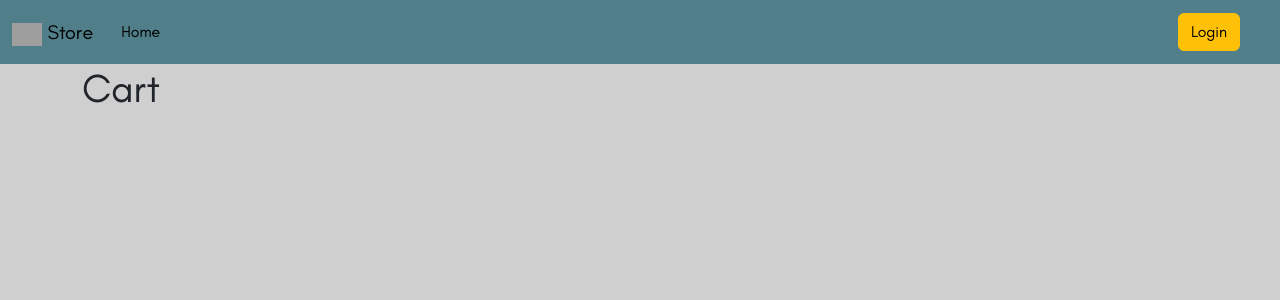
After one commit to aessakou/Ecom, a Django app: page /cart/ in a window 1280 px wide. The commit adds this page. Shown: the top 300 px of the page. Run offline with Django 4.2, Linux system fonts and the light colour scheme; some libraries are stand-ins or nearby versions; grey boxes are pictures that could not be loaded.

Commit message:
Setup cart and checkout templates, and fixing navbar (cart icon...)

```diff
--- a/src/static/store/css/store.css
+++ b/src/static/store/css/store.css
@@ -38,8 +38,9 @@
 
 a {
 	text-decoration: none;
-	color: var(--linkc);
-	font-weight: 600;
+	/* color: var(--linkc); */
+	font-weight: inherit !important;
+	color: inherit;
 }
 
 li {
@@ -65,6 +66,20 @@ body.darkmode {
 	--light: #232433;
 	--light-grey: #11102a;
 	--dark: #ddd;
+}
+
+.bg-body-tertiary {
+	background: #055160a0 !important;
+}
+
+.cart-icon {
+	padding: 0;
+}
+
+.cart-icon .svg-inline--fa {
+	height: 1.8em;
+	color: var(--light-green);
+	color: gold;
 }
 
 /* .main-navbar {
--- a/src/store/templates/store/base.html
+++ b/src/store/templates/store/base.html
@@ -22,25 +22,23 @@
 			<a class="navbar-brand" href="{% url 'store' %}">
 				<img src="{% static 'store/images/blog-icon.png'%}" alt="" width="30px">
 				Store</a>
-			<button class="navbar-toggler" type="button" data-bs-toggle="collapse" data-bs-target="#navbarSupportedContent" aria-controls="navbarSupportedContent" aria-expanded="false" aria-label="Toggle navigation">
-				<span class="navbar-toggler-icon"></span>
-			</button>
-			<div class="collapse navbar-collapse" id="navbarSupportedContent">
+			<div class="collapse navbar-collapse">
 				<ul class="navbar-nav me-auto mb-2 mb-lg-0">
 					<li class="nav-item">
-						<a class="nav-link active" aria-current="page" href="#">Home</a>
+						<a class="nav-link active" aria-current="page" href="{% url 'store' %}">Home</a>
 					</li>
-					<li class="nav-item">
+					<li class="nav-item" hidden>
 						<a class="nav-link" href="#">link</a>
 					</li>
-					<li class="nav-item">
+					<li class="nav-item" hidden>
 						<a class="nav-link" href="#">link</a>
 					</li>
 				</ul>
 				<ul class="navbar-nav">
-					<li class="nav-item"><a class="nav-link" href="#">link</a></li>
-					<li class="nav-item"><a class="nav-link" href="#">link</a></li>
-					<li class="nav-item"><a class="nav-link" href="#">link</a></li>
+					<li class="nav-item"><a class="btn btn-warning" href="#">Login</a></li>
+					<li class="nav-item"><a class="nav-link cart-icon" href="{% url 'cart' %}">
+						<i class="fas fa-shopping-cart"></i>
+					</a></li>
 				</ul>
 
 			</div>
--- /dev/null
+++ b/src/store/templates/store/cart.html
@@ -0,0 +1,9 @@
+<!DOCTYPE html>
+{% extends 'store/base.html' %}
+
+{% block content %}
+{% load static %}
+
+	<h1>Cart</h1>
+
+{% endblock content %}
--- a/src/store/urls.py
+++ b/src/store/urls.py
@@ -4,4 +4,6 @@ from . import views
 
 urlpatterns = [
 	path('', views.store, name='store'),
+	path('cart/', views.cart, name='cart'),
+	path('checkout/', views.checkout, name='checkout'),
 ]
--- a/src/store/views.py
+++ b/src/store/views.py
@@ -3,3 +3,9 @@ from django.shortcuts import render
 
 def store(request):
 	return render(request, 'store/home.html', {'title': 'store',})
+
+def cart(request):
+	return render(request, 'store/cart.html', {'title': 'cart',})
+
+def checkout(request):
+	return render(request, 'store/checkout.html', {'title': 'checkout',})
```
Also changed, not shown: src/store/templates/store/checkout.html (added, +9 -0 lines), src/store/templates/store/home.html (+6 -6 lines).
